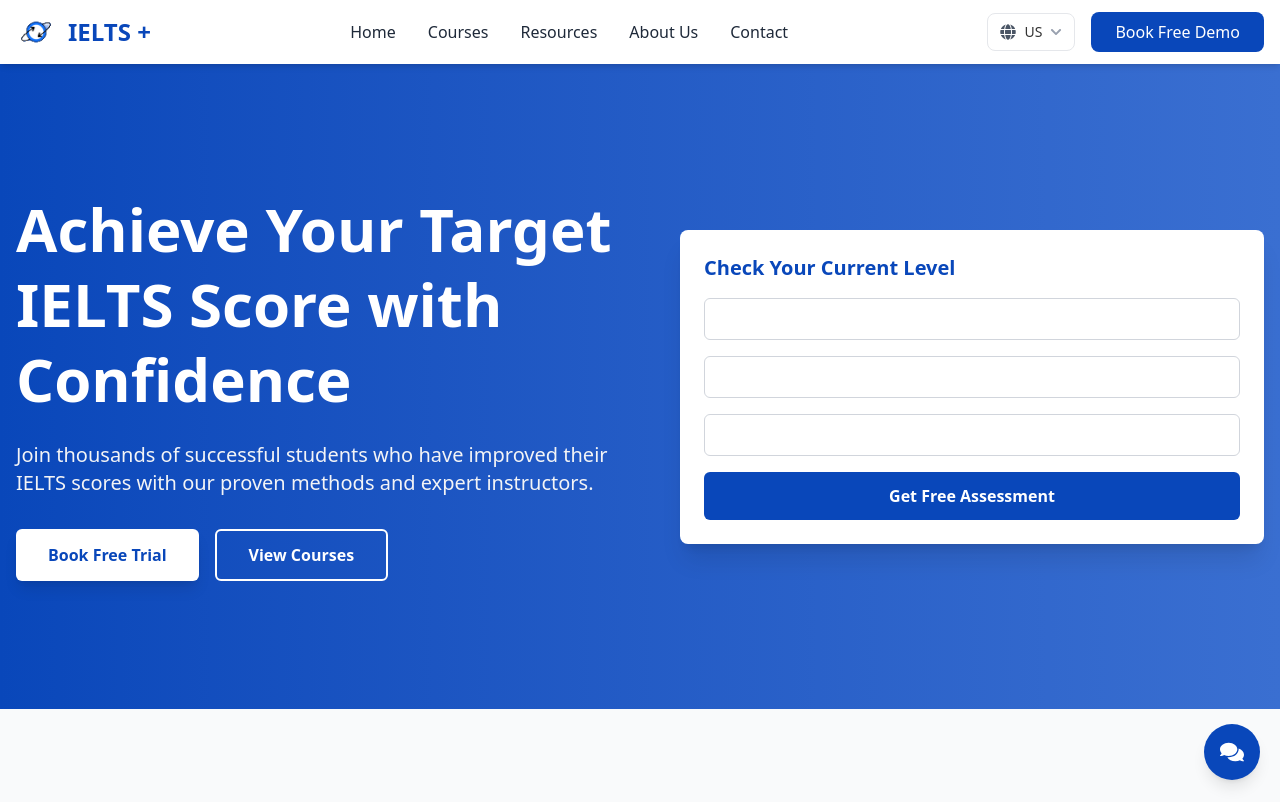
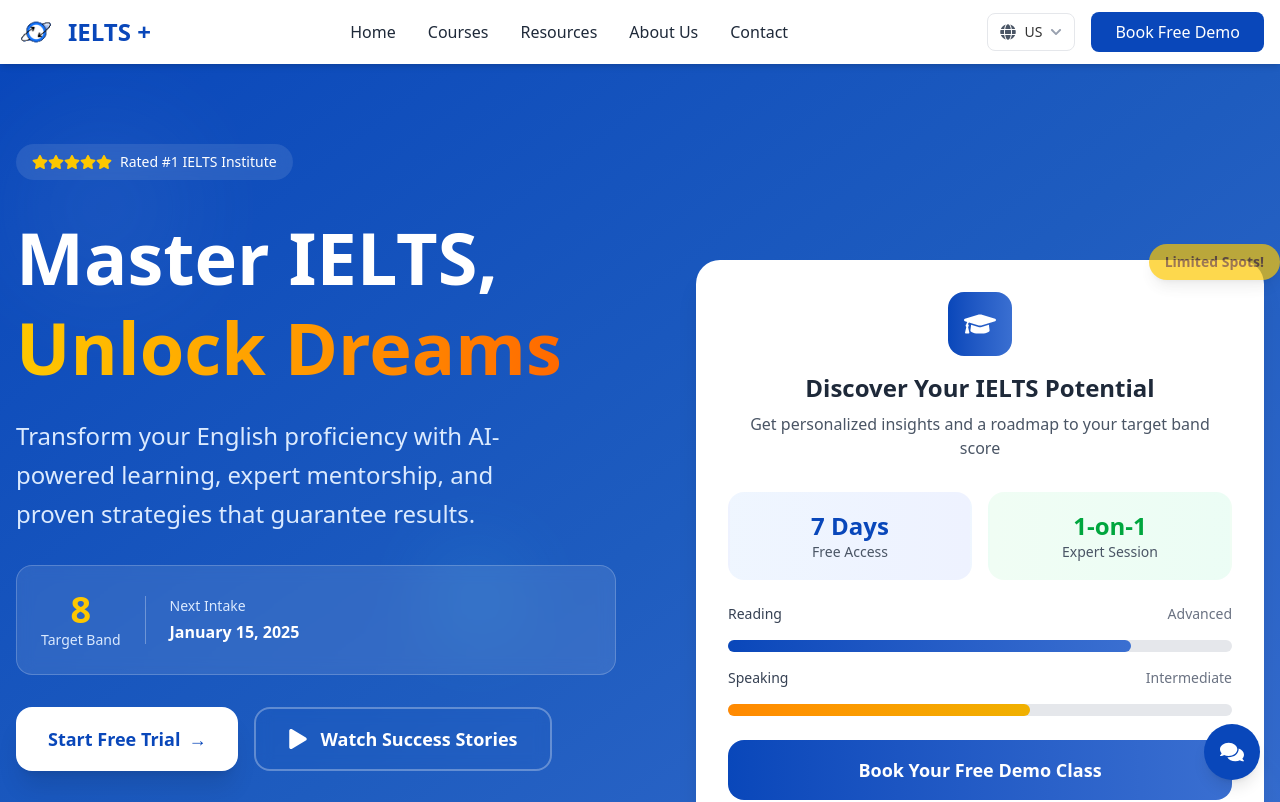
Before and after one commit to tarunmanoharann/babycode, a React (Vite) app in the folder frontend/: page / in a window 1280 px wide. Shown: the top 802 px of the page. Built offline with nearby package versions, Linux system fonts and the light colour scheme.

Commit message:
Update Hero.jsx

```diff
--- a/frontend/src/components/Hero.jsx
+++ b/frontend/src/components/Hero.jsx
@@ -1,57 +1,170 @@
-import React from 'react';
+import React, { useState, useEffect } from 'react';
+import { FaStar, FaPlay, FaUsers, FaTrophy, FaGraduationCap } from 'react-icons/fa';
 
 const Hero = () => {
+  const [currentScore, setCurrentScore] = useState(6.5);
+
+  // Animated counter effect
+  useEffect(() => {
+    const interval = setInterval(() => {
+      setCurrentScore(prev => {
+        const scores = [6.5, 7.0, 7.5, 8.0, 8.5];
+        const currentIndex = scores.indexOf(prev);
+        return scores[(currentIndex + 1) % scores.length];
+      });
+    }, 2000);
+
+    return () => clearInterval(interval);
+  }, []);
+
+  const stats = [
+    { icon: FaUsers, value: "15K+", label: "Students Trained" },
+    { icon: FaTrophy, value: "95%", label: "Success Rate" },
+    { icon: FaGraduationCap, value: "8.5", label: "Average Band Score" }
+  ];
+
   return (
-    <section className="bg-gradient-to-r from-[#0947ba] to-[#3a6fd1] text-white">
-      <div className="container mx-auto px-4 py-20 md:py-32 flex flex-col md:flex-row items-center">
-        <div className="md:w-1/2 mb-10 md:mb-0">
-          <h1 className="text-4xl md:text-5xl lg:text-6xl font-bold mb-6 leading-tight">
-            Achieve Your Target IELTS Score with Confidence
+    <section className="relative bg-gradient-to-br from-[#0947ba] via-[#1e5cbf] to-[#3a6fd1] text-white overflow-hidden min-h-screen flex items-center">
+      {/* Background Elements */}
+      <div className="absolute inset-0 opacity-10">
+        <div className="absolute top-20 left-10 w-32 h-32 bg-white rounded-full blur-3xl"></div>
+        <div className="absolute bottom-20 right-10 w-40 h-40 bg-blue-300 rounded-full blur-3xl"></div>
+        <div className="absolute top-1/2 left-1/3 w-24 h-24 bg-cyan-300 rounded-full blur-2xl"></div>
+      </div>
+
+      <div className="container mx-auto px-4 py-20 relative z-10">
+        <div className="grid lg:grid-cols-2 gap-12 items-center">
+
+          {/* Left Content */}
+          <div className="space-y-8">
+            {/* Badge */}
+            <div className="inline-flex items-center gap-2 bg-white/10 backdrop-blur-sm px-4 py-2 rounded-full">
+              <div className="flex text-yellow-400">
+                {[...Array(5)].map((_, i) => (
+                  <FaStar key={i} className="w-4 h-4" />
+                ))}
+              </div>
+              <span className="text-sm font-medium">Rated #1 IELTS Institute</span>
+            </div>
+
+            {/* Main Heading */}
+            <div>
+              <h1 className="text-5xl lg:text-7xl font-bold leading-tight mb-6">
+                Master IELTS,
+                <br />
+                <span className="bg-gradient-to-r from-yellow-400 to-orange-500 bg-clip-text text-transparent">
+                  Unlock Dreams
+                </span>
               </h1>
-          <p className="text-lg md:text-xl mb-8 text-gray-100">
-            Join thousands of successful students who have improved their IELTS scores with our proven methods and expert instructors.
+              <p className="text-xl lg:text-2xl text-blue-100 leading-relaxed max-w-lg">
+                Transform your English proficiency with AI-powered learning, expert mentorship, and proven strategies that guarantee results.
               </p>
+            </div>
+
+            {/* Score Animation */}
+            <div className="flex items-center gap-6 p-6 bg-white/10 backdrop-blur-sm rounded-2xl border border-white/20">
+              <div className="text-center">
+                <div className="text-4xl font-bold text-yellow-400 transition-all duration-500">
+                  {currentScore}
+                </div>
+                <div className="text-sm text-blue-100">Target Band</div>
+              </div>
+              <div className="h-12 w-px bg-white/30"></div>
+              <div>
+                <div className="text-sm text-blue-100 mb-1">Next Intake</div>
+                <div className="font-semibold">January 15, 2025</div>
+              </div>
+            </div>
+
+            {/* CTA Buttons */}
             <div className="flex flex-col sm:flex-row gap-4">
-            <button className="bg-white text-[#0947ba] hover:bg-gray-100 px-8 py-3 rounded-md font-semibold transition-all shadow-lg hover:shadow-xl">
-              Book Free Trial
+              <button className="group cursor-pointer bg-white text-[#0947ba] hover:bg-gray-50 px-8 py-4 rounded-2xl font-bold text-lg transition-all duration-300 shadow-xl hover:shadow-2xl hover:-translate-y-1">
+                Start Free Trial
+                <span className="ml-2 group-hover:translate-x-1 transition-transform duration-300">→</span>
               </button>
-            <button className="border-2 border-white text-white hover:bg-white hover:text-[#0947ba] px-8 py-3 rounded-md font-semibold transition-all">
-              View Courses
+
+              <button className="group flex cursor-pointer items-center justify-center gap-3 border-2 border-white/30 text-white hover:bg-white/10 px-8 py-4 rounded-2xl font-bold text-lg transition-all duration-300 backdrop-blur-sm">
+                <FaPlay className="w-5 h-5 group-hover:scale-110 transition-transform" />
+                Watch Success Stories
+              </button>
+            </div>
+
+            {/* Stats */}
+            <div className="grid grid-cols-3 gap-6 pt-8">
+              {stats.map((stat, index) => (
+                <div key={index} className="text-center group">
+                  <div className="inline-flex items-center justify-center w-12 h-12 bg-white/10 rounded-xl mb-3 group-hover:bg-white/20 transition-colors">
+                    <stat.icon className="w-6 h-6" />
+                  </div>
+                  <div className="text-2xl font-bold">{stat.value}</div>
+                  <div className="text-sm text-blue-100">{stat.label}</div>
+                </div>
+              ))}
+            </div>
+          </div>
+
+          {/* Right Content - Interactive Card */}
+          <div className="lg:pl-8">
+            <div className="relative">
+              {/* Main Card */}
+              <div className="bg-white rounded-3xl p-8 shadow-xl  duration-300">
+                <div className="text-center mb-8">
+                  <div className="inline-flex items-center justify-center w-16 h-16 bg-gradient-to-r from-[#0947ba] to-[#3a6fd1] rounded-2xl mb-4">
+                    <FaGraduationCap className="w-8 h-8 text-white" />
+                  </div>
+                  <h3 className="text-2xl font-bold text-gray-800 mb-2">
+                    Discover Your IELTS Potential
+                  </h3>
+                  <p className="text-gray-600">
+                    Get personalized insights and a roadmap to your target band score
+                  </p>
+                </div>
+
+                {/* Interactive Elements */}
+                <div className="space-y-6">
+                  <div className="grid grid-cols-2 gap-4">
+                    <div className="text-center p-4 bg-gradient-to-r from-blue-50 to-indigo-50 rounded-2xl border-2 border-transparent hover:border-[#0947ba] cursor-pointer transition-all">
+                      <div className="text-2xl font-bold text-[#0947ba]">7 Days</div>
+                      <div className="text-sm text-gray-600">Free Access</div>
+                    </div>
+                    <div className="text-center p-4 bg-gradient-to-r from-green-50 to-emerald-50 rounded-2xl border-2 border-transparent hover:border-green-500 cursor-pointer transition-all">
+                      <div className="text-2xl font-bold text-green-600">1-on-1</div>
+                      <div className="text-sm text-gray-600">Expert Session</div>
+                    </div>
+                  </div>
+
+                  {/* Progress Indicators */}
+                  <div className="space-y-4">
+                    <div className="flex justify-between items-center">
+                      <span className="text-sm font-medium text-gray-700">Reading</span>
+                      <span className="text-sm text-gray-500">Advanced</span>
+                    </div>
+                    <div className="w-full bg-gray-200 rounded-full h-3">
+                      <div className="bg-gradient-to-r from-[#0947ba] to-[#3a6fd1] h-3 rounded-full w-4/5 transition-all duration-1000"></div>
+                    </div>
+
+                    <div className="flex justify-between items-center">
+                      <span className="text-sm font-medium text-gray-700">Speaking</span>
+                      <span className="text-sm text-gray-500">Intermediate</span>
+                    </div>
+                    <div className="w-full bg-gray-200 rounded-full h-3">
+                      <div className="bg-gradient-to-r from-orange-400 to-yellow-500 h-3 rounded-full w-3/5 transition-all duration-1000"></div>
+                    </div>
+                  </div>
+
+                  <button className="w-full cursor-pointer bg-gradient-to-r from-[#0947ba] to-[#3a6fd1] text-white py-4 rounded-2xl font-bold text-lg hover:shadow-xl transition-all duration-300 transform hover:-translate-y-1">
+                    Book Your Free Demo Class
                   </button>
                 </div>
               </div>
-        <div className="md:w-1/2 md:pl-10">
-          <div className="bg-white p-6 rounded-lg shadow-xl">
-            <h3 className="text-[#0947ba] font-bold text-xl mb-4">Check Your Current Level</h3>
-            <form>
-              <div className="mb-4">
-                <input
-                  type="text"
-                  placeholder="Full Name"
-                  className="w-full px-4 py-2 border border-gray-300 rounded-md focus:outline-none focus:ring-2 focus:ring-[#0947ba]"
-                />
+
+              {/* Floating Elements */}
+              <div className="absolute -top-4 -right-4 bg-yellow-400 text-yellow-900 px-4 py-2 rounded-full font-bold text-sm shadow-lg animate-pulse">
+                Limited Spots!
               </div>
-              <div className="mb-4">
-                <input
-                  type="email"
-                  placeholder="Email Address"
-                  className="w-full px-4 py-2 border border-gray-300 rounded-md focus:outline-none focus:ring-2 focus:ring-[#0947ba]"
-                />
+
+
             </div>
-              <div className="mb-4">
-                <select className="w-full px-4 py-2 border border-gray-300 rounded-md focus:outline-none focus:ring-2 focus:ring-[#0947ba]">
-                  <option value="">Select Your Target Band</option>
-                  <option value="6">Band 6</option>
-                  <option value="6.5">Band 6.5</option>
-                  <option value="7">Band 7</option>
-                  <option value="7.5">Band 7.5</option>
-                  <option value="8+">Band 8+</option>
-                </select>
-              </div>
-              <button className="w-full bg-[#0947ba] text-white py-3 rounded-md font-semibold hover:bg-[#063590] transition-colors">
-                Get Free Assessment
-              </button>
-            </form>
           </div>
         </div>
       </div>
```
Lines whose indentation alone changed are shown as unchanged.
